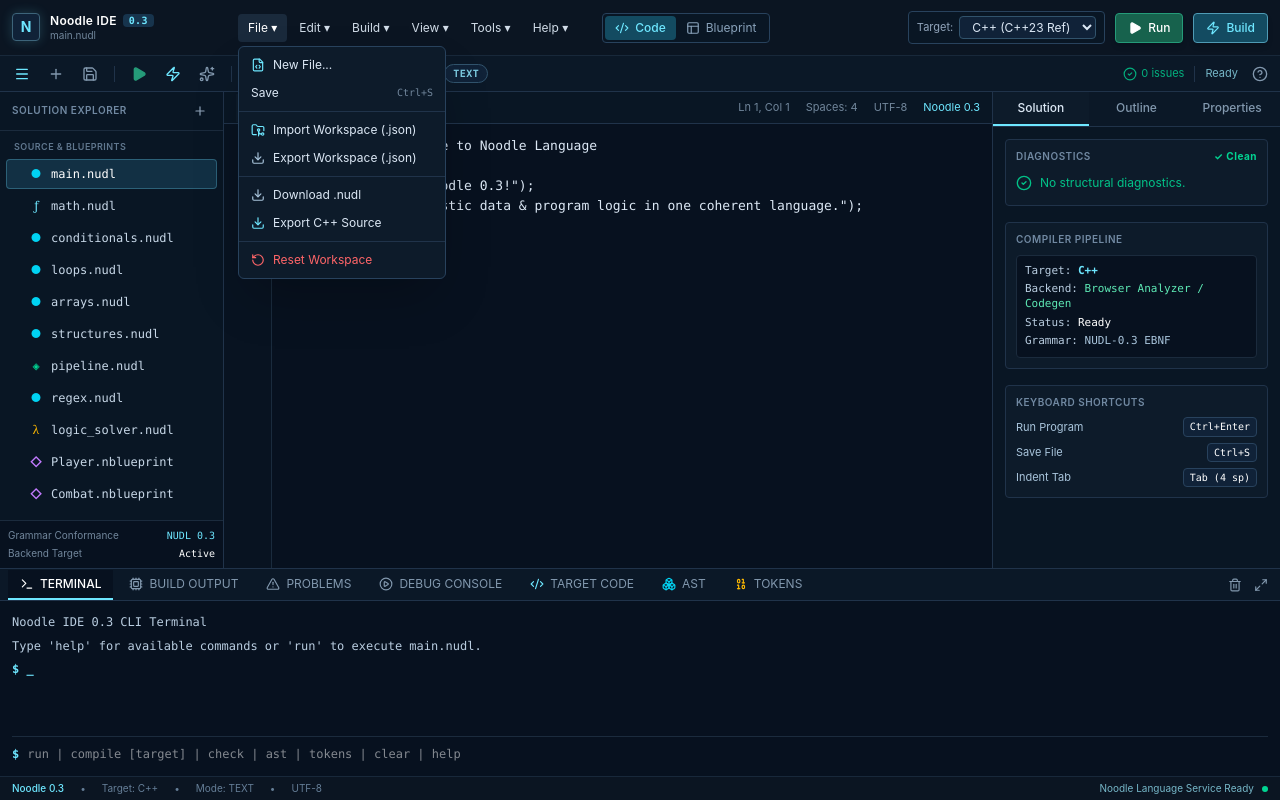
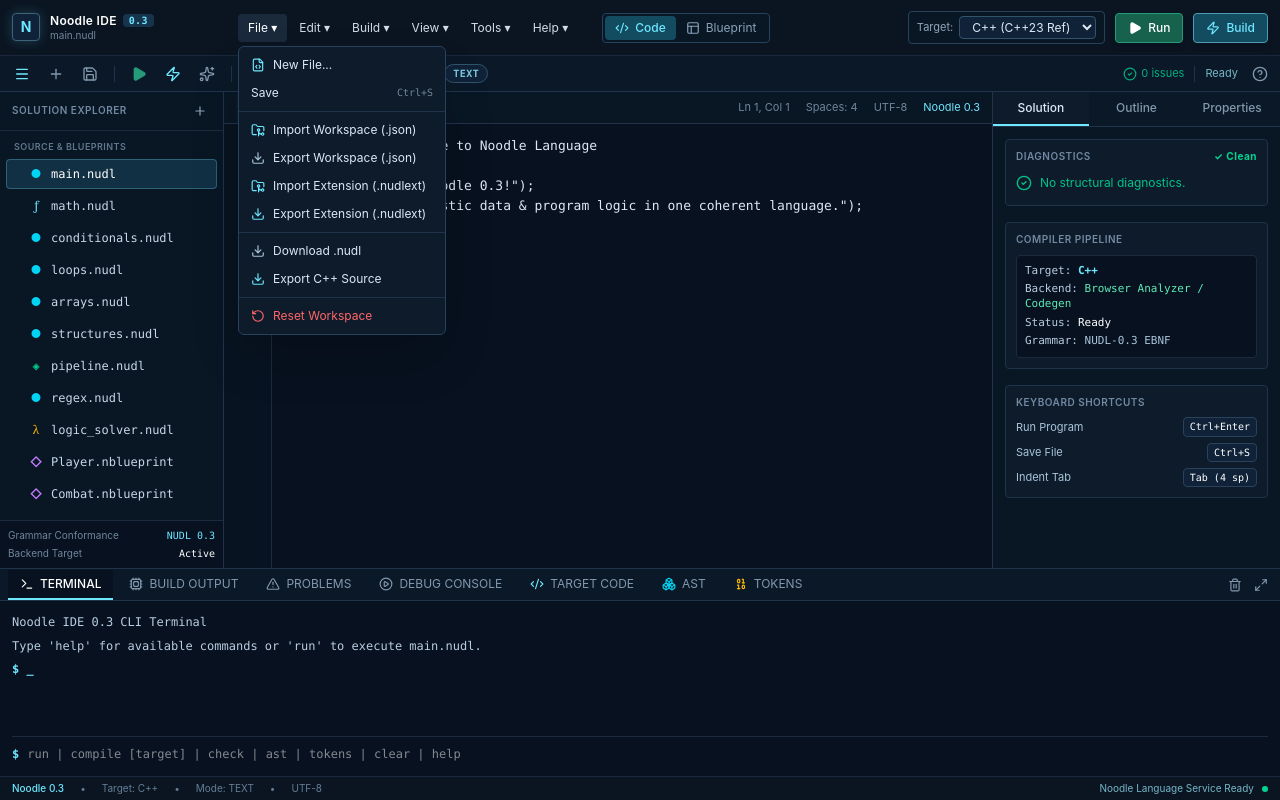
Before and after one commit to ArkansasIo/NUDL-IDE, a React (Vite) app: page / in a window 1280 px wide. Both pictures are taken after a click on the button "File ▾". Built offline with nearby package versions, Linux system fonts and the light colour scheme.

Commit message:
feat: integrate extension package import and export

```diff
--- a/src/App.tsx
+++ b/src/App.tsx
@@ -22,6 +22,7 @@ import { RightPane } from './components/RightPane';
 import { BottomDock, BottomTabType } from './components/BottomDock';
 import { DocsModal } from './components/DocsModal';
 import { DEFAULT_BLUEPRINT_EXAMPLES } from './nudl/blueprintEngine';
+import { createExtensionPackage, parseExtensionPackage, serializeExtensionPackage, type ExtensionManifest } from './nudl/extensions';
 
 export default function App() {
   const [files, setFiles] = useState<VirtualFile[]>(() => {
@@ -243,6 +244,81 @@ export default function App() {
   }, [files]);
 
   const workspaceInputRef = useRef<HTMLInputElement>(null);
+  const extensionInputRef = useRef<HTMLInputElement>(null);
+
+  const handleImportExtensionClick = useCallback(() => {
+    extensionInputRef.current?.click();
+  }, []);
+
+  const handleExportExtension = useCallback(() => {
+    try {
+      const manifest: ExtensionManifest = {
+        id: 'user.workspace',
+        name: 'NUDL IDE Workspace Extension',
+        version: '0.1.0',
+        api: '0.1',
+        nudl: '0.3',
+        kind: 'editor',
+        entry: 'workspace',
+        platforms: ['web'],
+        capabilities: [],
+        dependencies: [],
+      };
+      const extensionFiles = Object.fromEntries(files.map((file) => [file.name, file.content]));
+      const bundle = createExtensionPackage(manifest, extensionFiles);
+      const blob = new Blob([serializeExtensionPackage(bundle)], { type: 'application/json' });
+      const url = URL.createObjectURL(blob);
+      const anchor = document.createElement('a');
+      anchor.href = url;
+      anchor.download = 'nudl-workspace.nudlext';
+      anchor.click();
+      setTimeout(() => URL.revokeObjectURL(url), 0);
+      setOutputLog('[Extensions] Exported ' + Object.keys(extensionFiles).length + ' text file(s) to nudl-workspace.nudlext. Blueprint graph metadata is not included in this text-only package.');
+      setStatus('Success');
+      setBottomTab('output');
+    } catch (error) {
+      setOutputLog('[Extension Export Error] ' + (error instanceof Error ? error.message : 'Could not create extension package.'));
+      setStatus('Error');
+      setBottomTab('problems');
+    }
+  }, [files]);
+
+  const handleExtensionFileChange = useCallback(async (event: React.ChangeEvent<HTMLInputElement>) => {
+    const selectedFile = event.target.files?.[0];
+    event.target.value = '';
+    if (!selectedFile) return;
+
+    try {
+      const parsed = parseExtensionPackage(await selectedFile.text());
+      if (!parsed.valid || !parsed.package) {
+        throw new Error(parsed.errors.join(' '));
+      }
+      const prefix = 'extensions/' + parsed.package.manifest.id + '/';
+      const currentNames = new Set(files.map((file) => file.name.toLowerCase()));
+      const importedFiles: VirtualFile[] = [];
+      for (const [path, content] of Object.entries(parsed.package.files)) {
+        const name = prefix + path;
+        if (currentNames.has(name.toLowerCase())) {
+          throw new Error('Import would overwrite an existing workspace file: "' + name + '".');
+        }
+        currentNames.add(name.toLowerCase());
+        importedFiles.push({ name, content, isBlueprint: name.endsWith('.nblueprint') });
+      }
+      if (files.length + importedFiles.length > 256) {
+        throw new Error('Import would exceed the 256-file workspace limit.');
+      }
+      const nextFiles = [...files, ...importedFiles];
+      setFiles(nextFiles);
+      localStorage.setItem('nudl_workspace_files', JSON.stringify(nextFiles));
+      setOutputLog('[Extensions] Validated "' + parsed.package.manifest.name + '" and imported ' + importedFiles.length + ' file(s). Package code was not executed.');
+      setStatus('Success');
+      setBottomTab('output');
+    } catch (error) {
+      setOutputLog('[Extension Import Error] ' + (error instanceof Error ? error.message : 'Could not read extension package.'));
+      setStatus('Error');
+      setBottomTab('problems');
+    }
+  }, [files]);
 
   const handleImportWorkspaceClick = useCallback(() => {
     workspaceInputRef.current?.click();
@@ -470,6 +546,8 @@ export default function App() {
         onDownloadNudl={handleDownloadNudl}
         onImportWorkspace={handleImportWorkspaceClick}
         onExportWorkspace={handleExportWorkspace}
+        onImportExtension={handleImportExtensionClick}
+        onExportExtension={handleExportExtension}
         onExportTarget={handleExportTarget}
         onOpenDocs={() => setIsDocsOpen(true)}
         onNewFile={handleNewFile}
@@ -583,6 +661,14 @@ export default function App() {
         aria-label="Import NUDL IDE workspace"
         onChange={handleWorkspaceFileChange}
       />
+      <input
+        ref={extensionInputRef}
+        type="file"
+        accept=".nudlext,.json,application/json"
+        className="hidden"
+        aria-label="Import NUDL IDE extension package"
+        onChange={handleExtensionFileChange}
+      />
 
       {/* Documentation Modal */}
       <DocsModal isOpen={isDocsOpen} onClose={() => setIsDocsOpen(false)} />
--- a/src/components/Topbar.tsx
+++ b/src/components/Topbar.tsx
@@ -26,6 +26,8 @@ interface TopbarProps {
   onDownloadNudl: () => void;
   onImportWorkspace: () => void;
   onExportWorkspace: () => void;
+  onImportExtension: () => void;
+  onExportExtension: () => void;
   onExportTarget: () => void;
   onOpenDocs: () => void;
   onNewFile: () => void;
@@ -47,6 +49,8 @@ export const Topbar: React.FC<TopbarProps> = ({
   onDownloadNudl,
   onImportWorkspace,
   onExportWorkspace,
+  onImportExtension,
+  onExportExtension,
   onExportTarget,
   onOpenDocs,
   onNewFile,
@@ -132,6 +136,24 @@ export const Topbar: React.FC<TopbarProps> = ({
                   className="w-full text-left px-3 py-1.5 hover:bg-[#16334b] text-[#dce8f5] flex items-center gap-2"
                 >
                   <Download className="w-3.5 h-3.5 text-[#a9c5dc]" /> Export Workspace (.json)
+                </button>
+                <button
+                  onClick={() => {
+                    closeMenu();
+                    onImportExtension();
+                  }}
+                  className="w-full text-left px-3 py-1.5 hover:bg-[#16334b] text-[#dce8f5] flex items-center gap-2"
+                >
+                  <FolderGit2 className="w-3.5 h-3.5 text-[#6ee7ff]" /> Import Extension (.nudlext)
+                </button>
+                <button
+                  onClick={() => {
+                    closeMenu();
+                    onExportExtension();
+                  }}
+                  className="w-full text-left px-3 py-1.5 hover:bg-[#16334b] text-[#dce8f5] flex items-center gap-2"
+                >
+                  <Download className="w-3.5 h-3.5 text-[#6ee7ff]" /> Export Extension (.nudlext)
                 </button>
                 <div className="my-1 border-t border-[#20334a]" />
                 <button
```
Also changed, not shown: 1 other file (tests, documents, lock files or other folders).
